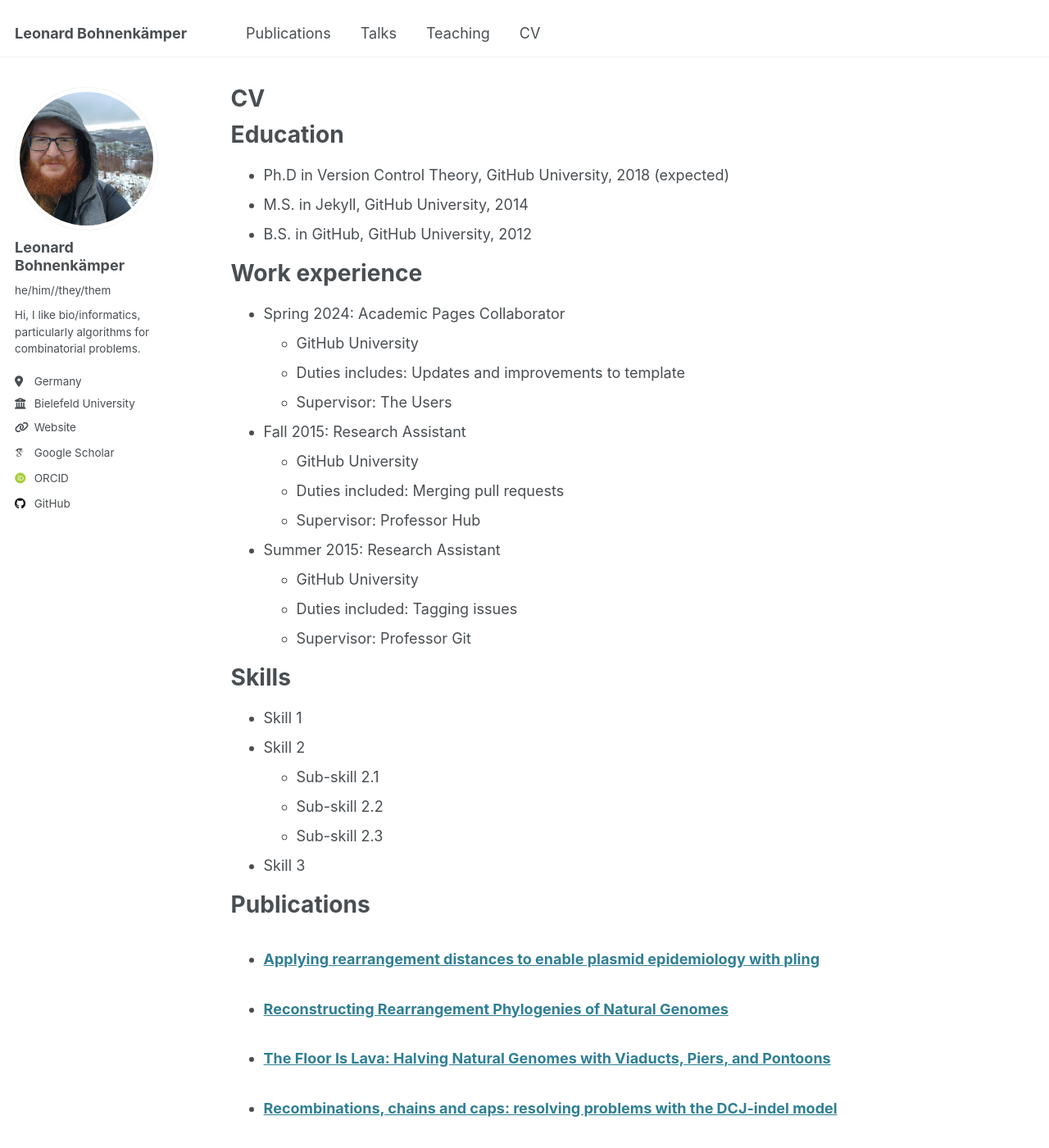
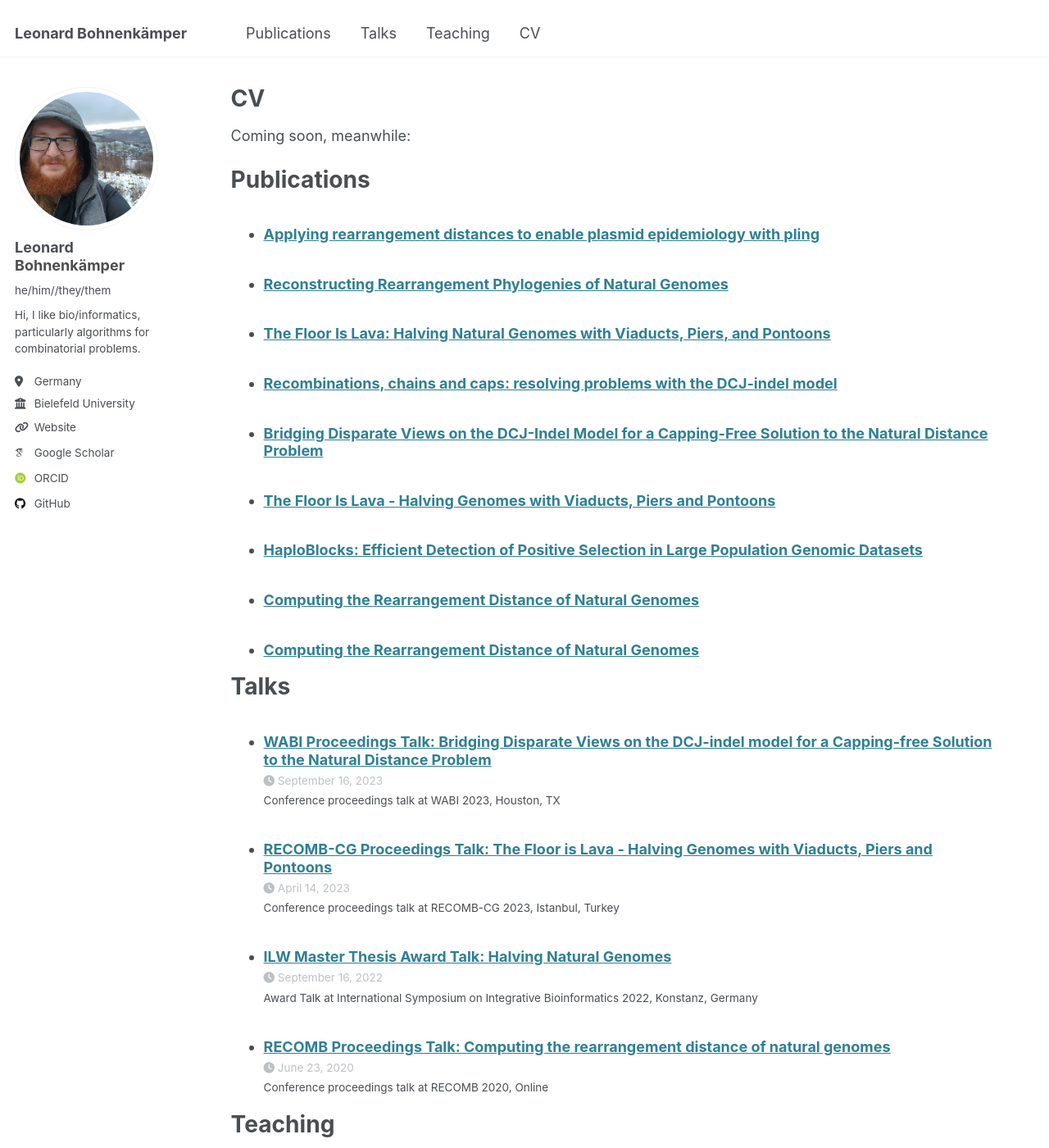
Before and after one commit to leobkmer/leobkmer.github.io, a Jekyll site: the page built from _pages/cv.md, in a window 1280 px wide and 1400 px high. Shown: the whole window at 82% size. Built offline with Jekyll 4.4.1, drawn with Linux system fonts in a browser that asks for light colours; some web fonts are replaced; some of the changed text lies outside the part shown.

Commit message:
Rm fake cv

```diff
--- a/_pages/cv.md
+++ b/_pages/cv.md
@@ -9,37 +9,7 @@ redirect_from:
 
 {% include base_path %}
 
-Education
-======
-* Ph.D in Version Control Theory, GitHub University, 2018 (expected)
-* M.S. in Jekyll, GitHub University, 2014
-* B.S. in GitHub, GitHub University, 2012
-
-Work experience
-======
-* Spring 2024: Academic Pages Collaborator
-  * GitHub University
-  * Duties includes: Updates and improvements to template
-  * Supervisor: The Users
-
-* Fall 2015: Research Assistant
-  * GitHub University
-  * Duties included: Merging pull requests
-  * Supervisor: Professor Hub
-
-* Summer 2015: Research Assistant
-  * GitHub University
-  * Duties included: Tagging issues
-  * Supervisor: Professor Git
-
-Skills
-======
-* Skill 1
-* Skill 2
-  * Sub-skill 2.1
-  * Sub-skill 2.2
-  * Sub-skill 2.3
-* Skill 3
+Coming soon, meanwhile:
 
 Publications
 ======
@@ -58,7 +28,3 @@ Teaching
   <ul>{% for post in site.teaching reversed %}
     {% include archive-single-cv.html %}
   {% endfor %}</ul>
-
-Service and leadership
-======
-* Currently signed in to 43 different slack teams
--- a/_pages/teaching.html
+++ b/_pages/teaching.html
@@ -5,7 +5,7 @@ permalink: /teaching/
 author_profile: true
 ---
 
-<div class="wordwrap">I don't list all my teaching here, a more exhaustive list can be found at the <a href="https://ekvv.uni-bielefeld.de/kvv_publ/publ/Lehrende_Veranstaltungen.jsp?personId=129443261">ekVV of Uni Bielefeld</a>.</div>
+<div class="wordwrap">I don't list all of my teaching here, a more exhaustive list can be found at the <a href="https://ekvv.uni-bielefeld.de/kvv_publ/publ/Lehrende_Veranstaltungen.jsp?personId=129443261">ekVV of Uni Bielefeld</a>.</div>
 
 
 {% include base_path %}
```
